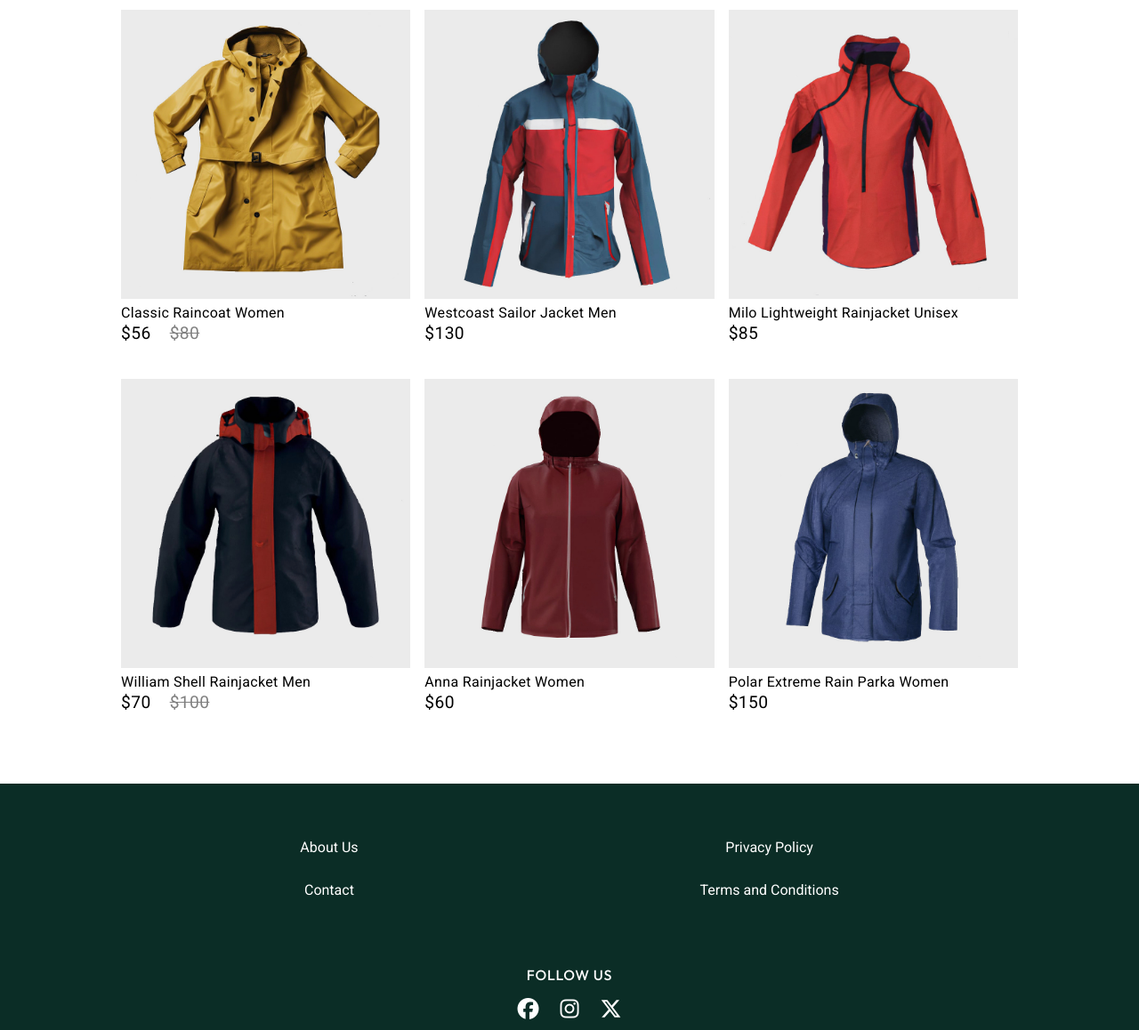
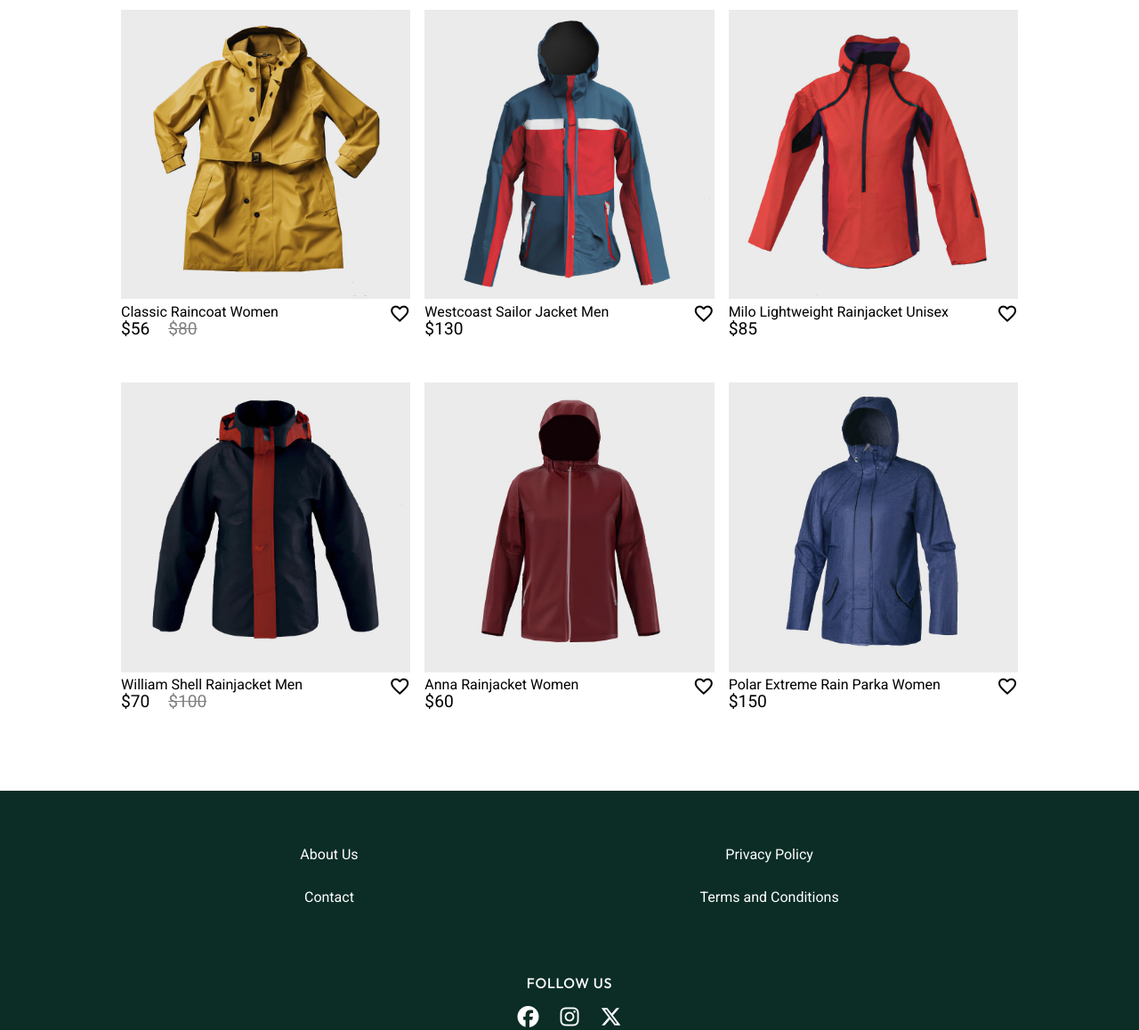
Before and after one commit to EmmaCaroline/js1-courseAssignment, a plain HTML site: page rainjackets.html in a window 1280 px wide. Shown: the part 568-1726 px from the top of the page at 89% size. Drawn offline with nearby package versions, Linux system fonts and the light colour scheme.

Commit message:
Last changes on html and css before implementing js

```diff
--- a/css/home.css
+++ b/css/home.css
@@ -64,7 +64,7 @@
     color: var(--primary-color);
     font-weight: 400;
     text-align: left;
-    line-height: 0;
+    line-height: 1.2rem;
     margin-bottom: 1rem;
 }
 
@@ -80,12 +80,14 @@
 }
 
 .productname {
-    padding-bottom: 0.2rem;
+    margin-top: 0;
+    margin-bottom: 0;
 }
 
 .productprice {
     font-size: 1rem;
     word-spacing: 1rem;
+    margin-top: 0;
 }
 
 .before-price {
--- a/css/reset.css
+++ b/css/reset.css
@@ -29,7 +29,6 @@ h2, h3 {
 
 p {
     font-family: var(--font-roboto);
-    letter-spacing: 0.02em;
     font-weight: 400;
     font-size: 0.875rem;
 }
--- a/css/styles.css
+++ b/css/styles.css
@@ -197,7 +197,6 @@ li:last-child a {
     color: var(--color-secondary);
     font-weight: 300;
     font-size: 0.8rem;
-    letter-spacing: 0.02em;
 }
 
 /* BUTTON STYLING */
--- a/rainjackets.html
+++ b/rainjackets.html
@@ -56,37 +56,79 @@
                 <a href="product.html">
                     <img src="images/product-images_ai/raincoats/yellowrain.jpg" alt="Yellow Woman's long raincoat with a hoodie, pockets, buttons, and a belt.">
                 </a>
+                <div class="textAndIcon">
+                    <div class="productText">
                         <p class="productname">Classic Raincoat Women</p>
                         <p class="productprice">$56
                             <span class="before-price">$80</span>
                         </p>
                     </div>
+                    <div class="favoriteIcon">
+                        <span class="material-symbols-outlined">favorite</span>
+                    </div>
+                </div>
+            </div>
             <div class="product-img-wrapper">
                 <img src="images/product-images_ai/raincoats/multirain.jpg" alt="Blue and red sailor rainjacket for men, with zipper, a hoodie, and pockets.">
+                <div class="textAndIcon">
+                    <div class="productText">
                         <p class="productname">Westcoast Sailor Jacket Men</p>
                         <p class="productprice">$130</p>
                     </div>
+                    <div class="favoriteIcon">
+                        <span class="material-symbols-outlined">favorite</span>
+                    </div>
+                </div>
+            </div>
             <div class="product-img-wrapper">
                 <img src="images/product-images_ai/raincoats/redrain.jpg" alt="Red rainjacket, discreet black under arms, unisex. It has a hoodie, no pockets.">
+                <div class="textAndIcon">
+                    <div class="productText">
                         <p class="productname">Milo Lightweight Rainjacket Unisex</p>
                         <p class="productprice">$85</p>
                     </div>
+                    <div class="favoriteIcon">
+                        <span class="material-symbols-outlined">favorite</span>
+                    </div>
+                </div>
+            </div>
             <div class="product-img-wrapper">
                 <img src="images/product-images_ai/raincoats/blackrain.jpg" alt="Black rainjacket, men. With red hoodie and red line down the zipper, no pockets.">
+                <div class="textAndIcon">
+                    <div class="productText">
                         <p class="productname">William Shell Rainjacket Men</p>
                         <p class="productprice">$70
                             <span class="before-price">$100</span>
                         </p>
                     </div>
+                    <div class="favoriteIcon">
+                        <span class="material-symbols-outlined">favorite</span>
+                    </div>
+                </div>
+            </div>
             <div class="product-img-wrapper">
                 <img src="images/product-images_ai/raincoats/burgundyrain.jpg" alt="Burgundy rainjacket with hoodie and a white zipper, women.">
+                <div class="textAndIcon">
+                    <div class="productText">
                         <p class="productname">Anna Rainjacket Women</p>
                         <p class="productprice">$60</p>
                     </div>
+                    <div class="favoriteIcon">
+                        <span class="material-symbols-outlined">favorite</span>
+                    </div>
+                </div>
+            </div>
             <div class="product-img-wrapper">
                 <img src="images/product-images_ai/raincoats/bluerain.jpg" alt="Blue padded rainparka, women.">
+                <div class="textAndIcon">
+                    <div class="productText">
                         <p class="productname">Polar Extreme Rain Parka Women</p>
                         <p class="productprice">$150</p>
+                    </div>
+                    <div class="favoriteIcon">
+                        <span class="material-symbols-outlined">favorite</span>
+                    </div>
+                </div>
             </div>
         </div>
     </main>
```
Also changed, not shown: sale.html (+6 -0 lines), softshell.html (+21 -0 lines). Lines whose indentation alone changed are shown as unchanged.
